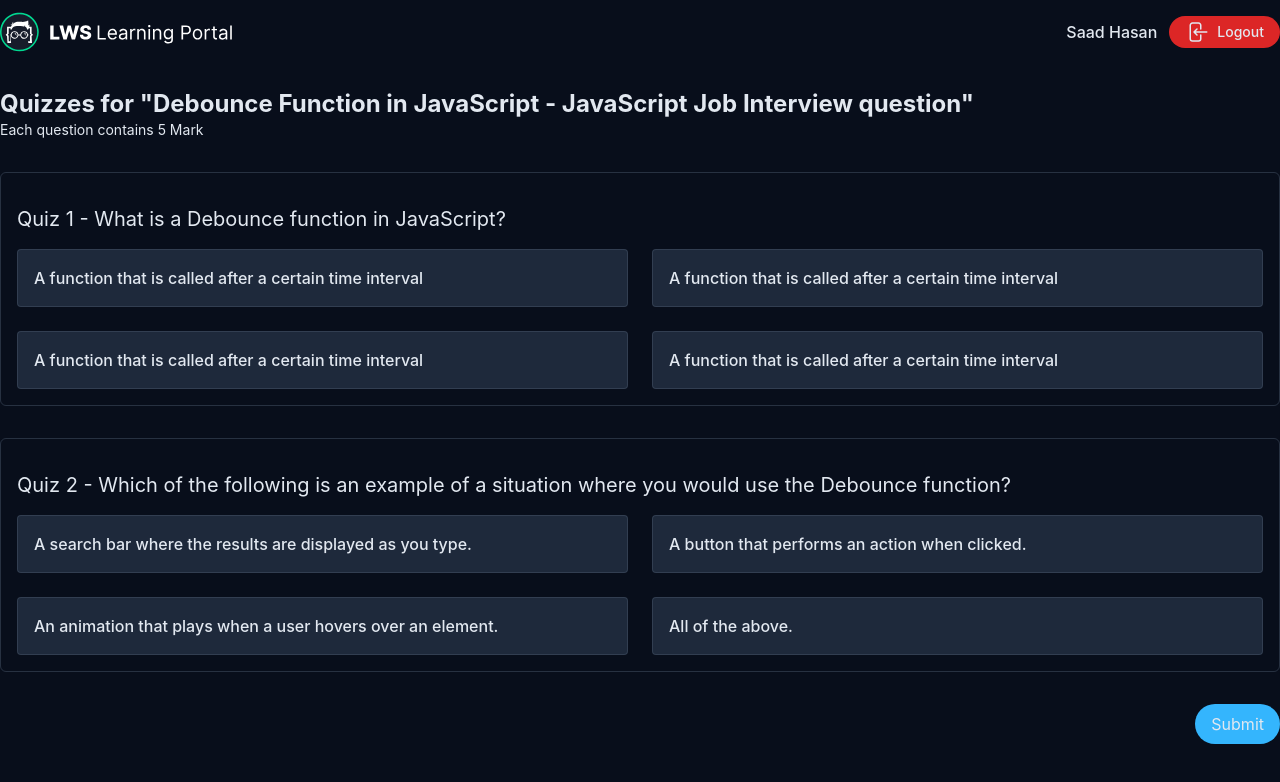
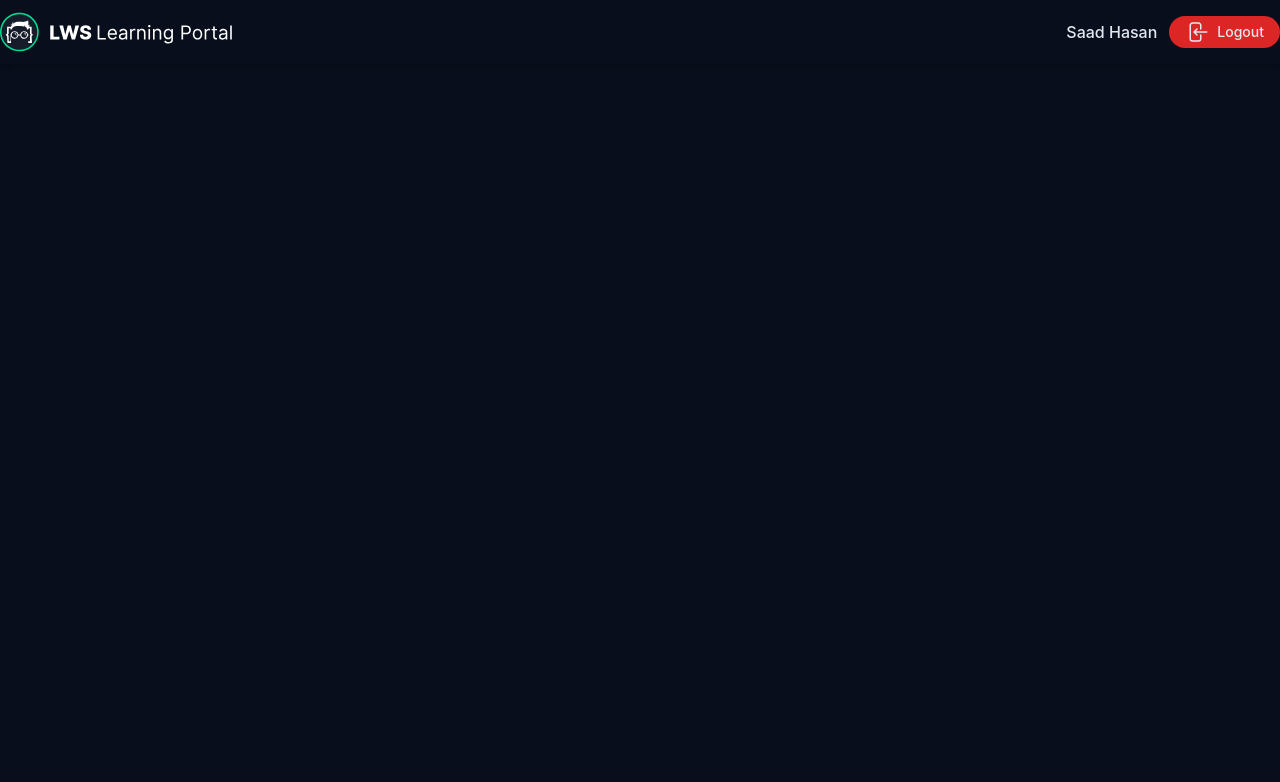
Before and after one commit to Nabi171/lPortalApp, a React (Create React App) app: page /StudentPortal/quiz in a window 1280 px wide. Shown: the top 782 px of the page. Built offline with nearby package versions, Linux system fonts and the light colour scheme; data requests are answered from the project's data file.

Commit message:
ssafpoeinlcmlkaliowupcmlkgjnvla;sjeoiajojvfaskfapoewflkdsajfoilauipoe4rmflk asdlfkjj

```diff
--- a/src/components/StudentPortal/Quiz/Quiz.js
+++ b/src/components/StudentPortal/Quiz/Quiz.js
@@ -52,78 +52,7 @@ const Quiz = () => {
                 </div>
             </nav>
 
-            <section className="py-6 bg-primary">
-                <div className="mx-auto max-w-7xl px-5 lg:px-0">
-                    <div className="mb-8">
-                        <h1 className="text-2xl font-bold">Quizzes for "Debounce Function in JavaScript - JavaScript Job Interview question"
-        </h1>
-                        <p className="text-sm text-slate-200">Each question contains 5 Mark</p>
-                    </div>
-                    <div className="space-y-8 ">
-                        <div className="quiz">
-                            <h4 className="question">Quiz 1 - What is a Debounce function in JavaScript?</h4>
-                            <form className="quizOptions">
-                                {/* <!-- Option 1 --> */}
-                                <label for="option1_q1">
-                                    <input type="checkbox" id="option1_q1" />
-                                    A function that is called after a certain time interval
-            </label>
 
-                                {/* <!-- Option 2 --> */}
-                                <label for="option2_q1">
-                                    <input type="checkbox" id="option2_q1" />
-                                    A function that is called after a certain time interval
-            </label>
-
-                                {/* <!-- Option 3 --> */}
-                                <label for="option3_q1">
-                                    <input type="checkbox" id="option3_q1" />
-                                    A function that is called after a certain time interval
-            </label>
-
-                                {/* <!-- Option 4 --> */}
-                                <label for="option4_q1">
-                                    <input type="checkbox" id="option4_q1" />
-                                    A function that is called after a certain time interval
-            </label>
-                            </form>
-                        </div>
-
-                        <div className="quiz">
-                            <h4 className="question">Quiz 2 - Which of the following is an example of a situation where you would use the
-            Debounce function?</h4>
-                            <form className="quizOptions">
-                                {/* <!-- Option 1 --> */}
-                                <label for="option1_q2">
-                                    <input type="checkbox" id="option1_q2" />
-                                    A search bar where the results are displayed as you type.
-            </label>
-
-                                {/* <!-- Option 2 --> */}
-                                <label for="option2_q2">
-                                    <input type="checkbox" id="option2_q2" />
-                                    A button that performs an action when clicked.
-            </label>
-
-                                {/* <!-- Option 3 --> */}
-                                <label for="option3_q2">
-                                    <input type="checkbox" id="option3_q2" />
-                                    An animation that plays when a user hovers over an element.
-            </label>
-
-                                {/* <!-- Option 4 --> */}
-                                <label for="option4_q2">
-                                    <input type="checkbox" id="option4_q2" />
-                                    All of the above.
-            </label>
-                            </form>
-                        </div>
-                    </div>
-
-                    <button
-                        className="px-4 py-2 rounded-full bg-cyan block ml-auto mt-8 hover:opacity-90 active:opacity-100 active:scale-95 ">Submit</button>
-                </div>
-            </section>
         </div>
     );
 };
```
